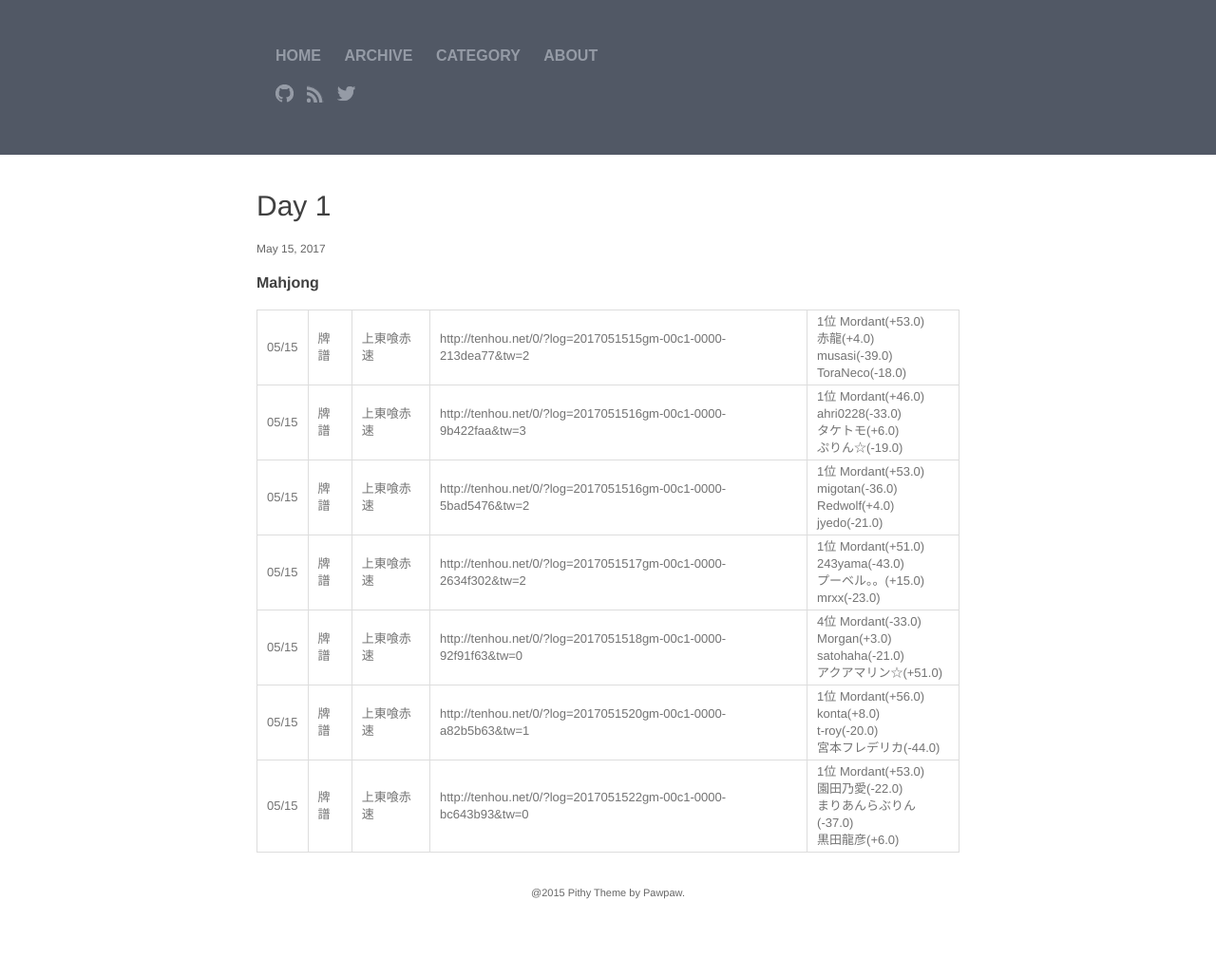
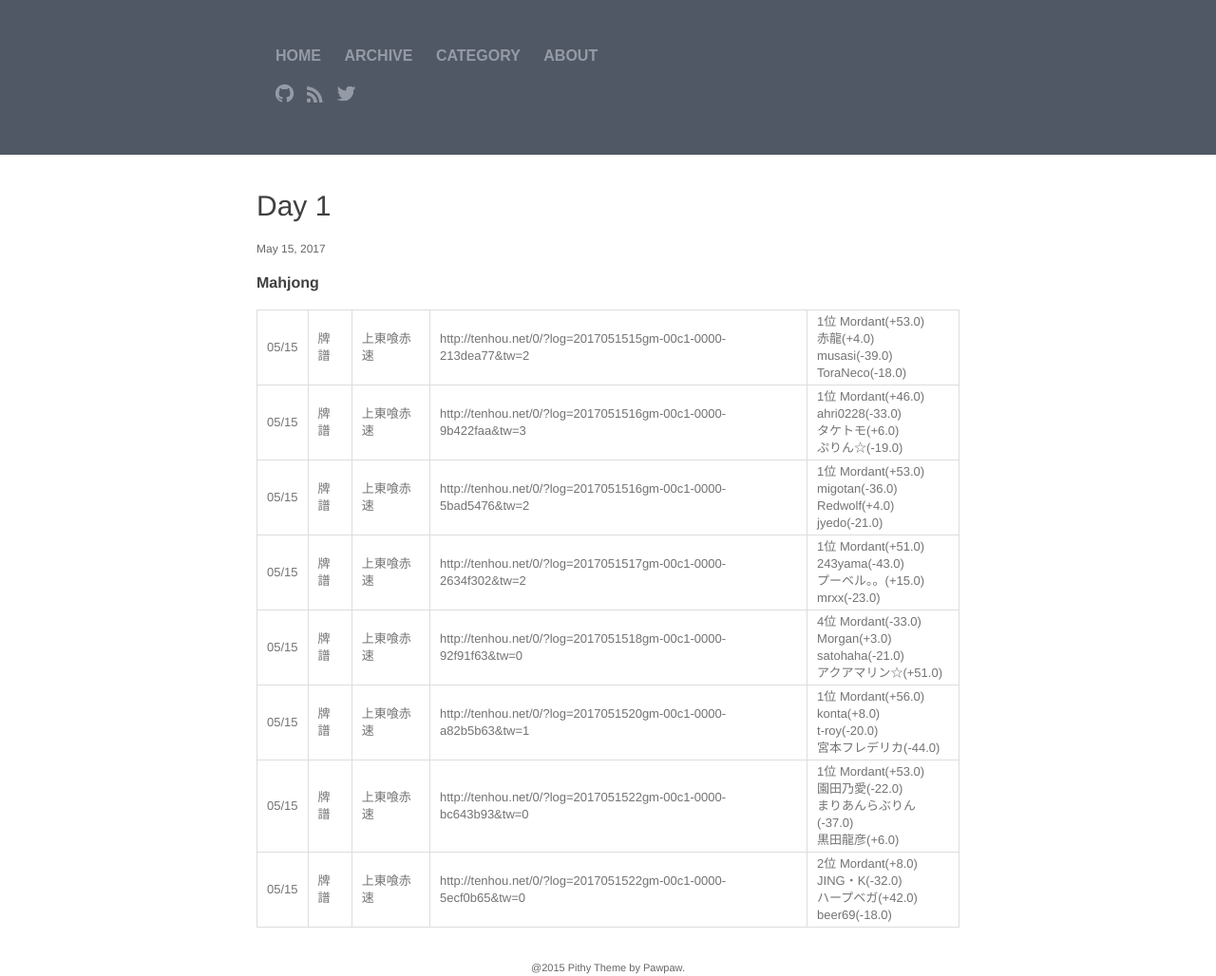
Before and after one commit to senhi/senhi.github.io, a Jekyll site: the page built from _posts/2017-05-15-day-1.markdown, in a window 1280 px wide. Shown: the whole page at 95% size. Built offline with Jekyll 4.4.1, drawn with Linux system fonts in a browser that asks for light colours; before the commit the page ends 949 px from its top, so only the background shows below that.

Commit message:
Update 2017-05-15-day-1.markdown

```diff
--- a/_posts/2017-05-15-day-1.markdown
+++ b/_posts/2017-05-15-day-1.markdown
@@ -14,3 +14,4 @@ categories: "100days"
 05/15 | 牌譜 | 上東喰赤速 | http://tenhou.net/0/?log=2017051518gm-00c1-0000-92f91f63&tw=0 | 4位 Mordant(-33.0)<br/> Morgan(+3.0)<br/> satohaha(-21.0)<br/> アクアマリン☆(+51.0)
 05/15 | 牌譜 | 上東喰赤速 | http://tenhou.net/0/?log=2017051520gm-00c1-0000-a82b5b63&tw=1 | 1位 Mordant(+56.0)<br/> konta(+8.0)<br/> t-roy(-20.0)<br/> 宮本フレデリカ(-44.0)
 05/15 | 牌譜 | 上東喰赤速 | http://tenhou.net/0/?log=2017051522gm-00c1-0000-bc643b93&tw=0 | 1位 Mordant(+53.0)<br/> 園田乃愛(-22.0)<br/> まりあんらぶりん(-37.0)<br/> 黒田龍彦(+6.0)
+05/15 | 牌譜 | 上東喰赤速 | http://tenhou.net/0/?log=2017051522gm-00c1-0000-5ecf0b65&tw=0 | 2位 Mordant(+8.0)<br/> JING・K(-32.0)<br/> ハープベガ(+42.0)<br/> beer69(-18.0)
```
